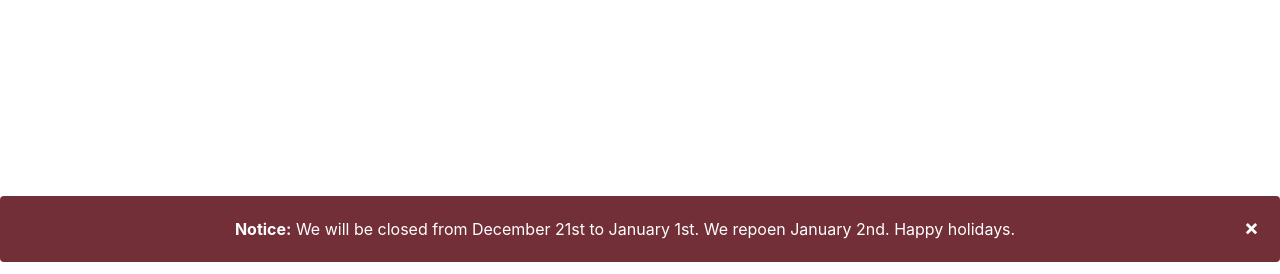
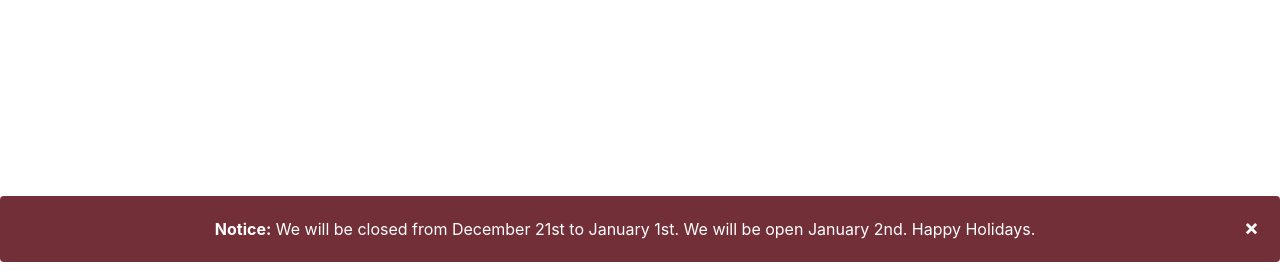
Before and after one commit to JoelMann/NotaryCreston, a website: page index.html in a window 1280 px wide. Shown: the part 260-534 px from the top of the page. Drawn offline with nearby package versions, Linux system fonts and the light colour scheme.

Commit message:
spelling error fixed, reopen -> open

```diff
--- a/index.html
+++ b/index.html
@@ -94,7 +94,7 @@
     <span class="closebtn">&times;</span>
     <strong>Notice:</strong>
 
-    We will be closed from December 21st to January 1st. We repoen January 2nd. Happy holidays.
+    We will be closed from December 21st to January 1st. We will be open January 2nd. Happy Holidays.
 
   </div>
   <!-- End of Alert Box
```
